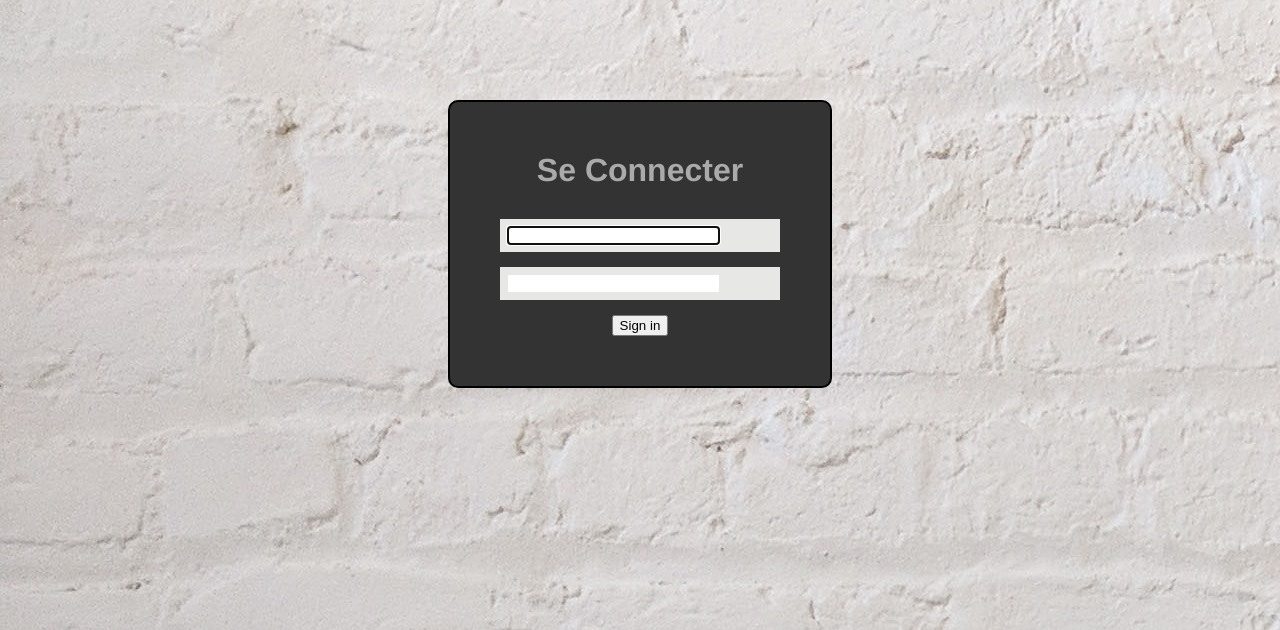
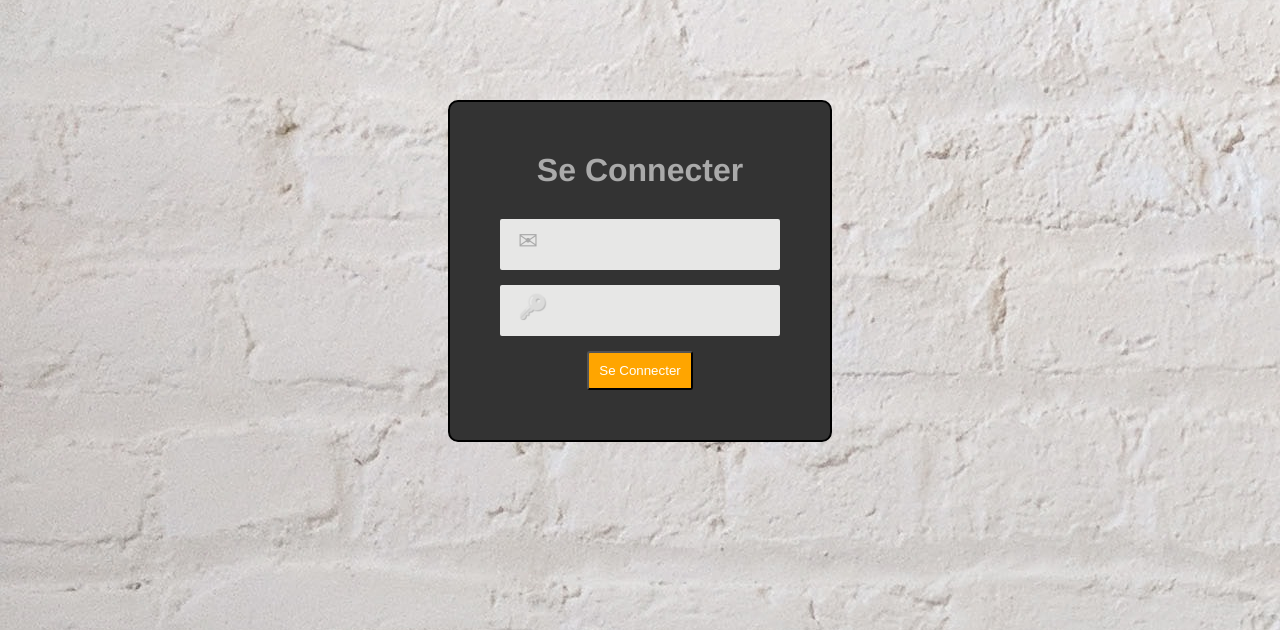
Before and after one commit to JudeSharo/bouttefeux, a Symfony app: template templates/security/login.html.twig in a window 1280 px wide. Shown: the part 100-730 px from the top of the page. Run offline with Twig, Linux system fonts and the light colour scheme; the template is opened without the code that fills it, so the values that code supplies are empty; some libraries are stand-ins or nearby versions.

Commit message:
page connexion

```diff
--- a/public/css/login.css
+++ b/public/css/login.css
@@ -17,11 +17,31 @@
     text-align: left;
     margin-bottom: 15px;
     padding: 8px;
+    border-radius: 2px;
+
+}
+.login .emaillogin label,
+.login .passwordlogin label{
+    alignment: left;
+    font-size: 24px;
+    padding: 30px 10px 7px 10px;
+    filter: grayscale(1);
+}
+.login .passwordlogin label{
+    opacity: 0.4;
 }
 .login .emaillogin input,
 .login .passwordlogin input{
-    width: 80%;
+    alignment: right;
+    width: 70%;
     margin: auto;
+    background-color: #E7E7E6;
     border: transparent;
-    b
+    height: 35px;
 }
+.login .submitlogin button{
+    background-color: #FFA500;
+    color: #FFFFFF;
+    border-radius: 3px;
+    padding: 10px;
+}
--- a/templates/security/login.html.twig
+++ b/templates/security/login.html.twig
@@ -18,16 +18,16 @@
             <h1>Se Connecter</h1>
         </div>
         <div class="emaillogin">
-            <label for="inputEmail"></label>
-            <input type="email" value="{{ last_username }}" name="email" id="inputEmail" class="form-control" autocomplete="email" required autofocus>
+            <label for="inputEmail">✉</label>
+            <input type="email" name="email" id="inputEmail" class="form-control" autocomplete="email" required>
         </div>
         <div class="passwordlogin">
-            <label for="inputPassword"></label>
+            <label for="inputPassword">🔑</label>
             <input type="password" name="password" id="inputPassword" class="form-control" autocomplete="current-password" required>
         </div>
         <div class="submitlogin">
             <input type="hidden" name="_csrf_token" value="{{ csrf_token('authenticate') }}">
-            <button type="submit">Sign in</button>
+            <button type="submit">Se Connecter</button>
         </div>
     </div>
 
```
